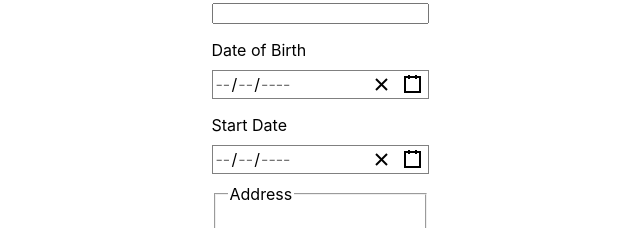
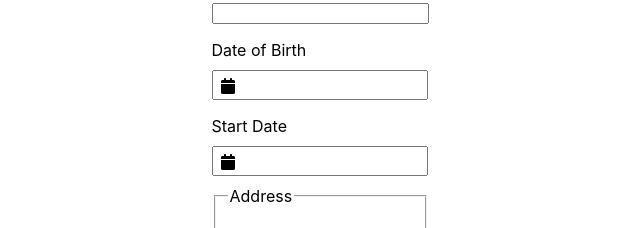
Before and after one commit to fodie94/PROJET14FINAL, a React (Create React App) app in the folder projet14final/: page / in a window 1280 px wide. Shown: the part 281-509 px from the top of the page, without its empty margins (320-960 px from the left). Built offline with nearby package versions, Linux system fonts and the light colour scheme.

Commit message:
build le projet

```diff
--- a/projet14final/package.json
+++ b/projet14final/package.json
@@ -11,6 +11,7 @@
     "react": "^18.2.0",
     "react-data-table-component": "^7.6.2",
     "react-date-picker": "^10.6.0",
+    "react-datepicker": "^5.0.0",
     "react-dom": "^18.2.0",
     "react-redux": "^9.1.0",
     "react-router-dom": "^6.21.3",
--- a/projet14final/src/Pages/Accueil.jsx
+++ b/projet14final/src/Pages/Accueil.jsx
@@ -6,8 +6,10 @@ import { Modale2 } from "@fodieniakate/modalep14";
 import { Link } from "react-router-dom";
 import { addEmployee } from "../redux";
 
-import DatePicker from "react-date-picker";
-import "react-date-picker/dist/DatePicker.css";
+// import DatePicker from "react-date-picker";
+// import "react-date-picker/dist/DatePicker.css";
+import DatePicker from "react-datepicker";
+import "react-datepicker/dist/react-datepicker.css";
 import "react-calendar/dist/Calendar.css";
 //import { format } from "date-fns"; // Importez la fonction format de date-fns
 
@@ -123,19 +125,21 @@ function Accueil() {
           <label htmlFor="date-of-birth">Date of Birth</label>
           <DatePicker
             id="date-of-birth"
-            value={employeeData.dateOfBirth}
+            showIcon
+            selected={employeeData.dateOfBirth}
             onChange={(date) => handleDateChange("dateOfBirth", date)}
-            name="dateOfBirth"
-            className="custom-datepicker" // Ajoutez une classe pour personnaliser le style
+            dateFormat="dd/MM/yyyy"
+            className="custom-datepicker"
           />
 
           <label htmlFor="start-date">Start Date</label>
           <DatePicker
             id="start-date"
-            value={employeeData.startDate}
+            showIcon
+            selected={employeeData.startDate}
             onChange={(date) => handleDateChange("startDate", date)}
-            name="startDate"
-            className="custom-datepicker" // Ajoutez une classe pour personnaliser le style
+            dateFormat="dd/MM/yyyy"
+            className="custom-datepicker"
           />
 
           <fieldset className="address">
```
Also changed, not shown: 1 other file (tests, documents, lock files or other folders).
